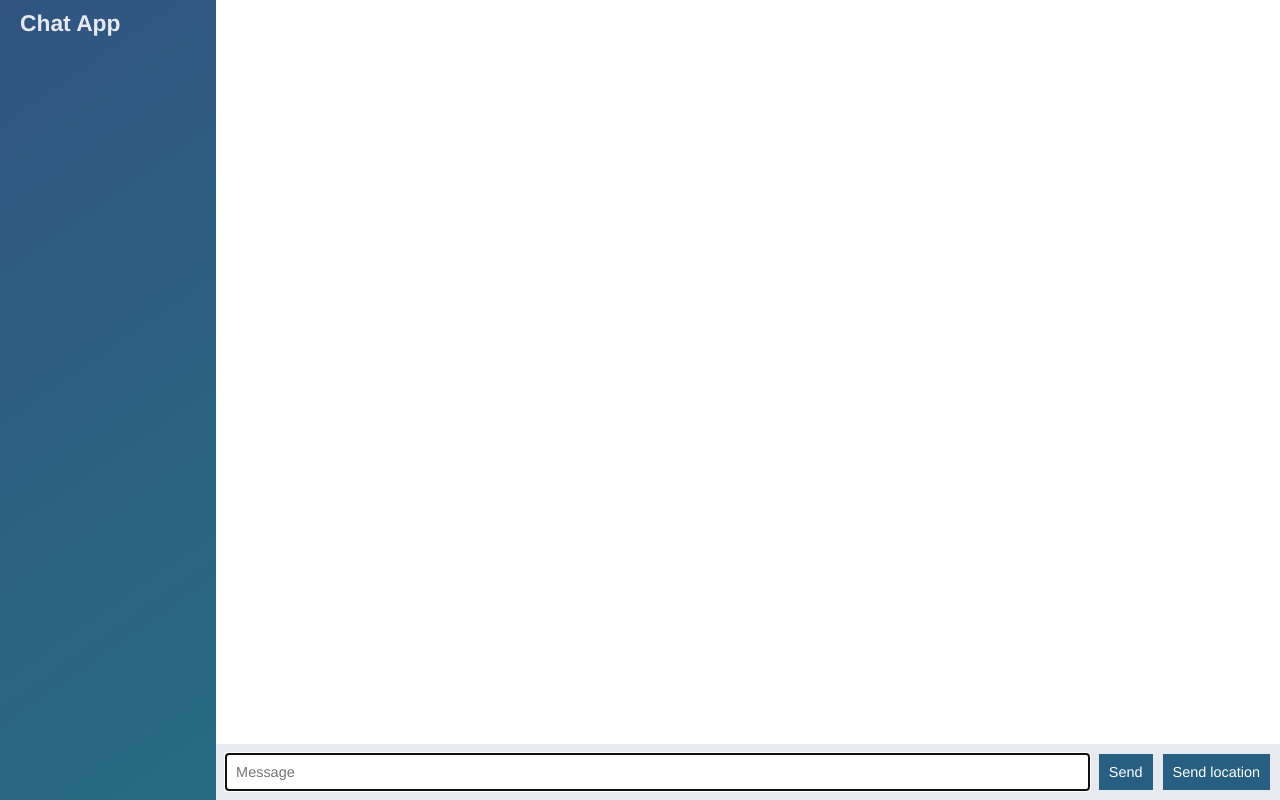
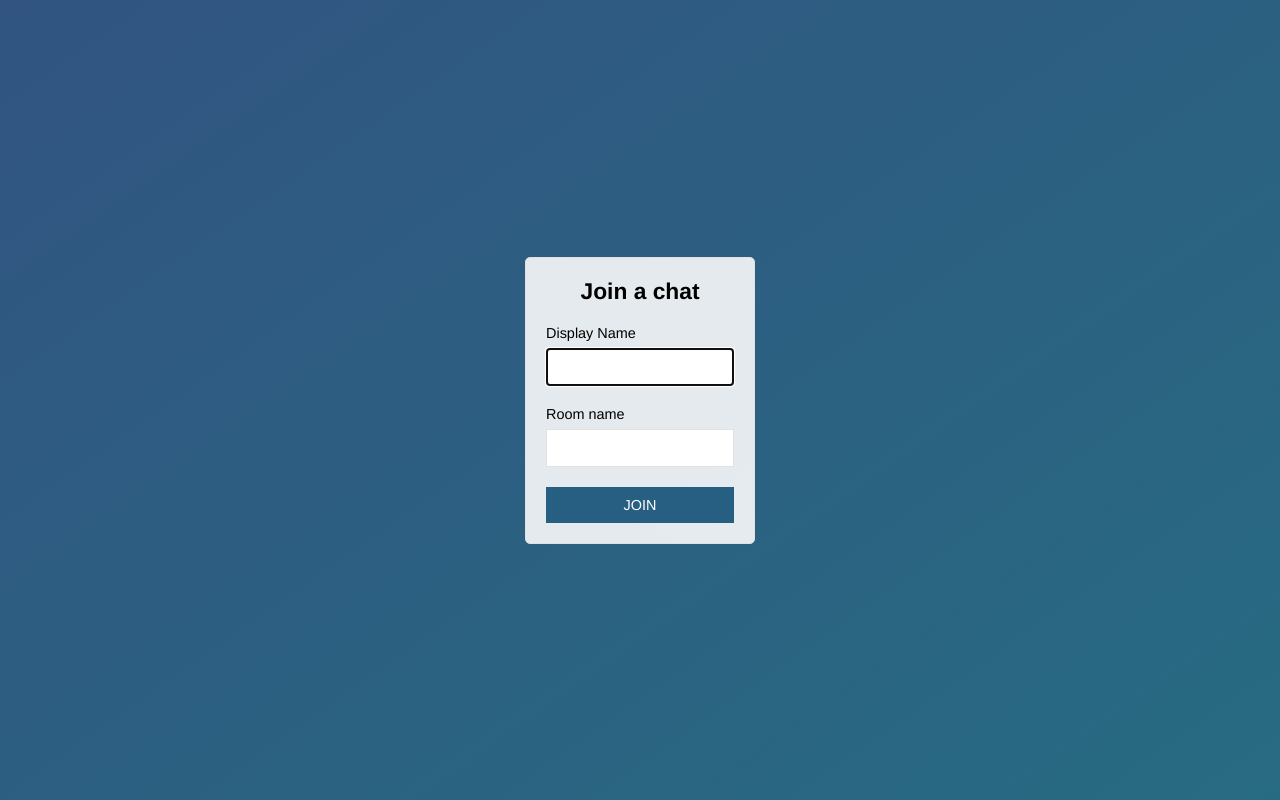
Before and after one commit to abhishek3365/Node-Chat-App, a website: page public/index.html in a window 1280 px wide. Drawn offline with nearby package versions, Linux system fonts and the light colour scheme; no server answers.

Commit message:
Join page added

```diff
--- a/public/index.html
+++ b/public/index.html
@@ -1,68 +1,29 @@
 <!DOCTYPE html>
 <html>
-
     <head>
-        <meta charset="utf-8"/>
+        <meta charset="utf-8">
+        <title>Join | Chat App</title>
+        <meta name="viewport" content="width=device-width , initial-scale=1, user-scalable=no " >
         <link rel="stylesheet" href="css/styles.css">
     </head>
-
-    <body class="chat">
-
-        <div class="chat__sidebar">
-            <h3>Chat App</h3>
-            <div id="users"></div>
+    <body class="centered-form">
+        <div class="centered-form__form">
+            <form action="/chat.html">
+                <div class="form-field">
+                    <h3>Join a chat</h3>
+                </div>
+                <div class="form-field">
+                    <label>Display Name</label>
+                    <input type="text" name="name" autofocus/>
+                </div>
+                <div class="form-field">
+                    <label>Room name</label>
+                    <input type="text" name="room" autofocus/>
+                </div>
+                <div class="form-field">
+                    <button>JOIN</button>
+                </div>
+            </form>
         </div>
-
-        <div class="chat__main">
-
-            <ol id="messages" class="chat__messages">
-            </ol>
-
-            <div class="chat__footer">
-                <form id="message-form">
-
-                    <input name="message" type="text" placeholder="Message" autofocus autocomplete="off"/>
-                    <button>Send</button>
-
-                </form>
-
-                <button id="send-location">Send location</button>
-            </div>
-
-
-
-        </div>
-
-        <script id="message-template" type="text/template">
-            <li class="message">
-                <div class="message__title">
-                    <h4>{{from}}</h4>
-                    <span>{{createdAt}}</span>
-                </div>
-                <div class="message__body">
-                    <p>{{text}}</p>
-                </div>
-            </li>
-        </script>
-
-        <script id="location-message-template" type="text/template">
-            <li class="message">
-                <div class="message__title">
-                    <h4>{{from}}</h4>
-                    <span>{{createdAt}}</span>
-                </div>
-                <div class="message__body">
-                    <p><a href="{{url}}" target="_blank">My Current Location</a></p>
-                </div>
-            </li>
-        </script>
-
-        <script src="/socket.io/socket.io.js"></script>
-        <script src="/js/libs/jquery-3.3.1.min.js"></script>
-        <script src="/js/libs/moment.js"></script>
-        <script src="/js/libs/mustache.js"></script>
-        <script src="/js/index.js"></script>
-
     </body>
-
 </html>
```
Also changed, not shown: public/chat.html (added, +70 -0 lines), public/js/chat.js (renamed from public/js/index.js).
